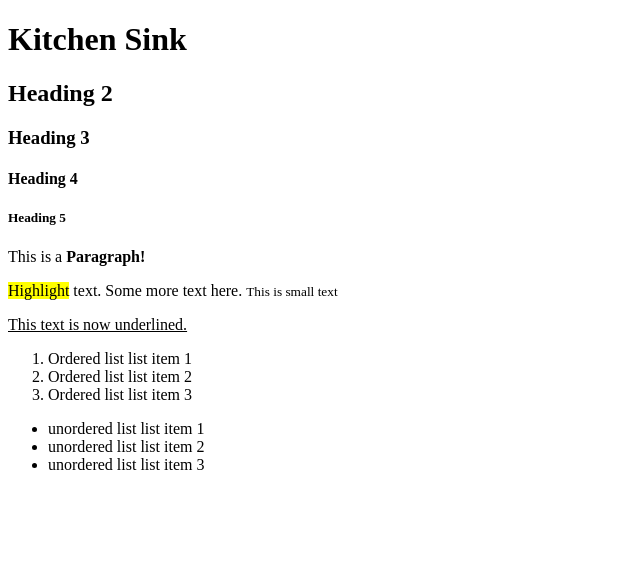
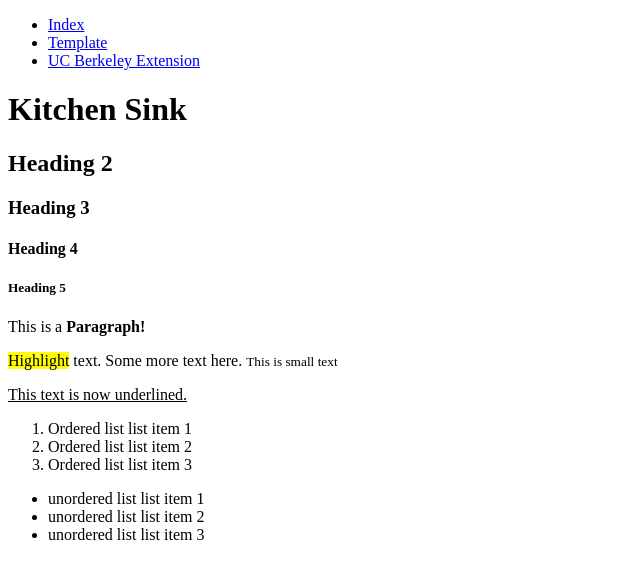
Before and after one commit to ccchong1/html5-css3-class, a plain HTML site: page kitchen-sink.html in a window 1280 px wide. Shown: the whole page, without its empty margins (0-640 px from the left). Drawn offline with Linux system fonts and the light colour scheme.

Commit message:
Assignment 3

```diff
--- a/kitchen-sink.html
+++ b/kitchen-sink.html
@@ -7,6 +7,14 @@
         <meta name="description" content="my kitchen sink site" />
     </head>
         <body>
+            <nav>
+                <ul>
+                <li><a href="/index.html">Index</a></li>
+                <li><a href="/template.html">Template</a></li>
+                <li><a href="https://extension.berkeley.edu/">UC Berkeley Extension</a></li>
+            </ul>
+            </nav>
+
             <h1>Kitchen Sink</h1>
             <h2>Heading 2</h2>
             <h3>Heading 3</h3>
@@ -39,6 +47,7 @@
             </ul>
 
 
+
         </body>
 
 </html>
```
Also changed, not shown: index.html (+5 -0 lines), 4 other files.
